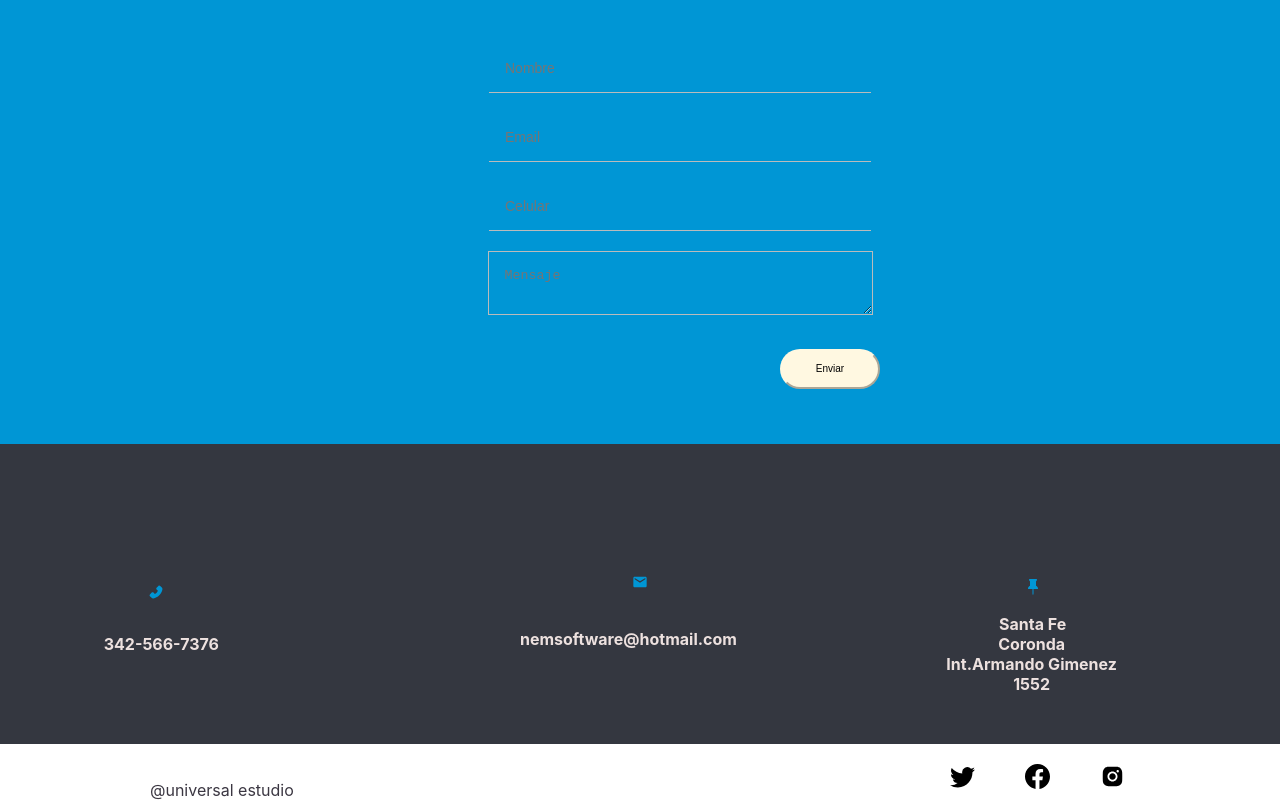
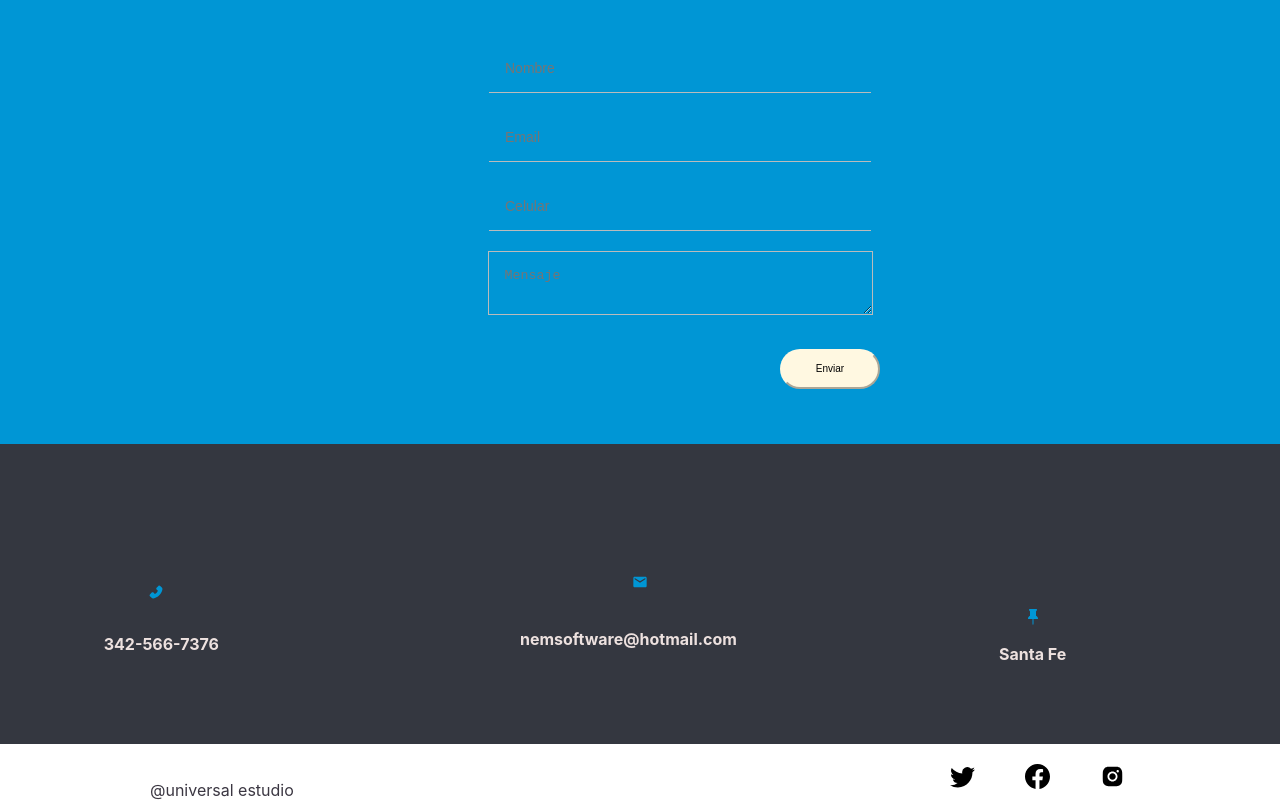
Before and after one commit to Agu1laredu/NEM-, a React (Create React App) app: page / in a window 1280 px wide. Shown: the part 3429-4229 px from the top of the page. Built offline with nearby package versions, Linux system fonts and the light colour scheme.

Commit message:
Diseño del Home terminado

```diff
--- a/src/Components/Home/Footer/index.jsx
+++ b/src/Components/Home/Footer/index.jsx
@@ -55,19 +55,6 @@ function Footer() {
           >
             Santa Fe
           </b>
-          <br />
-          <b
-            style={{
-              position: "relative",
-              top: "35px",
-              left: "-35px",
-              color: "#ede1df",
-            }}
-          >
-            Coronda
-            <br />
-            Int.Armando Gimenez 1552
-          </b>
         </div>
       </div>
       <Footer2 />
```
